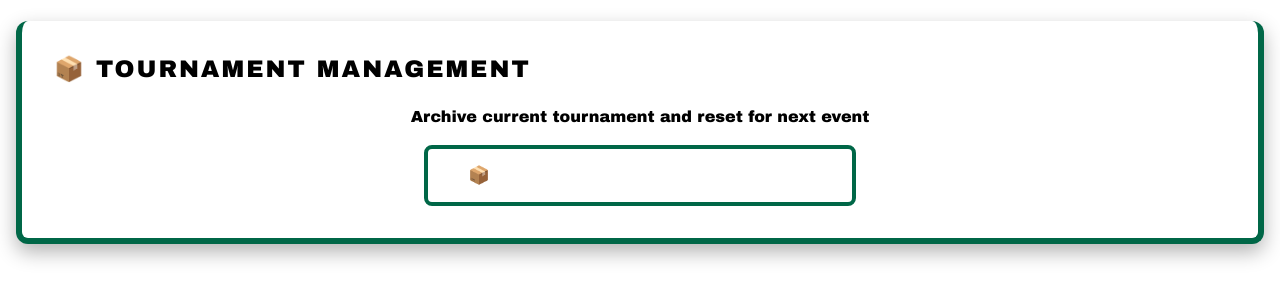
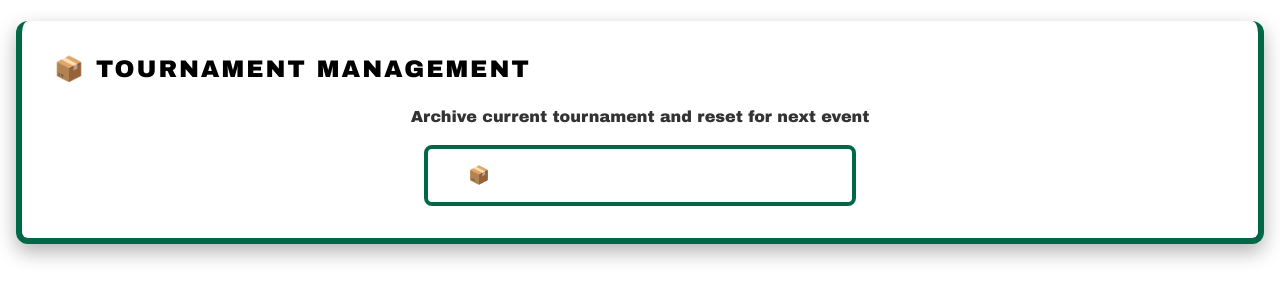
Before and after one commit to soverylarry/golf-betting-app, a Flask app: page /admin in a window 1280 px wide. Shown: the part 1161-1453 px from the top of the page. Run offline with Flask 3, Linux system fonts and the light colour scheme.

Commit message:
Update admin.html
font update in reset box

```diff
--- a/templates/admin.html
+++ b/templates/admin.html
@@ -93,7 +93,7 @@
         <div class="admin-section" style="margin-top: 3rem; border-top: 2px solid var(--border); padding-top: 2rem;">
             <h2 style="color: var(--gold);">📦 Tournament Management</h2>
             <form method="POST" action="{{ url_for('admin') }}" style="text-align: center;">
-                <p style="color: var(--text-muted); margin-bottom: 1rem;">
+                <p style="color: #333; font-weight: 500; margin-bottom: 1rem;">
                     Archive current tournament and reset for next event
                 </p>
                 <button type="submit" name="archive_week" class="btn-secondary"
```
